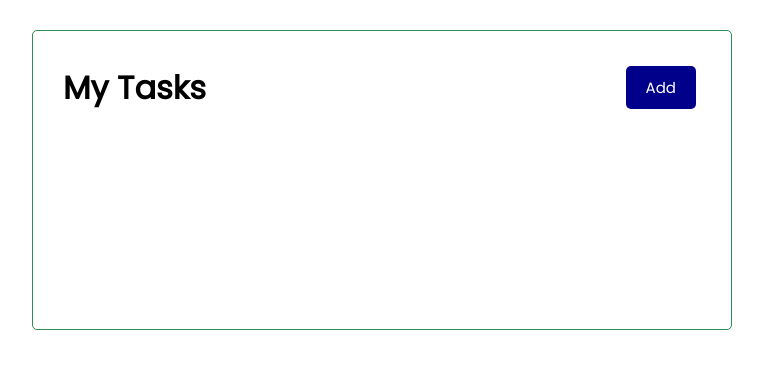
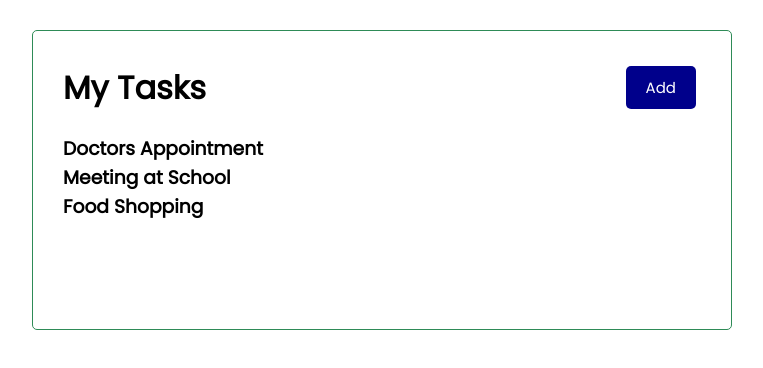
Before and after one commit to hossam-khalaf/taskList, a React (Create React App) app: page / in a window 1280 px wide. Shown: the top 368 px of the page, without its empty margins (258-1021 px from the left). Built offline with nearby package versions, Linux system fonts and the light colour scheme.

Commit message:
Tasks component

```diff
--- a/src/App.js
+++ b/src/App.js
@@ -1,33 +1,34 @@
 import Header from './components/Header'
-// import Tasks from './components/Tasks'
+import Tasks from './components/Tasks'
 import { useState } from 'react'
 // import AddTask from './components/AddTask'
 
 const App = () => {
-	// const [tasks, setTasks] = useState([
-	// 	{
-	// 		id: 1,
-	// 		text: 'Doctors Appointment',
-	// 		day: 'Feb 5th at 2:30pm',
-	// 		reminder: true,
-	// 	},
-	// 	{
-	// 		id: 2,
-	// 		text: 'Meeting at School',
-	// 		day: 'Feb 6th at 12:30pm',
-	// 		reminder: true,
-	// 	},
-	// 	{
-	// 		id: 3,
-	// 		text: 'Food Shopping',
-	// 		day: 'Feb 7th at 2:30pm',
-	// 		reminder: false,
-	// 	},
-	// ])
+	const [tasks, setTasks] = useState([
+		{
+			id: 1,
+			text: 'Doctors Appointment',
+			day: 'Feb 5th at 2:30pm',
+			reminder: true,
+		},
+		{
+			id: 2,
+			text: 'Meeting at School',
+			day: 'Feb 6th at 12:30pm',
+			reminder: true,
+		},
+		{
+			id: 3,
+			text: 'Food Shopping',
+			day: 'Feb 7th at 2:30pm',
+			reminder: false,
+		},
+	])
 
 	return (
 		<div className='container'>
 			<Header />
+			<Tasks tasks={tasks} />
 		</div>
 	)
 }
--- /dev/null
+++ b/src/components/Tasks.js
@@ -0,0 +1,11 @@
+const Tasks = ({ tasks }) => {
+	return (
+		<>
+			{tasks.map((task) => (
+				<h3 key={task.id}>{task.text}</h3>
+			))}
+		</>
+	)
+}
+
+export default Tasks
```
Also changed, not shown: 1 other file (tests, documents, lock files or other folders).
